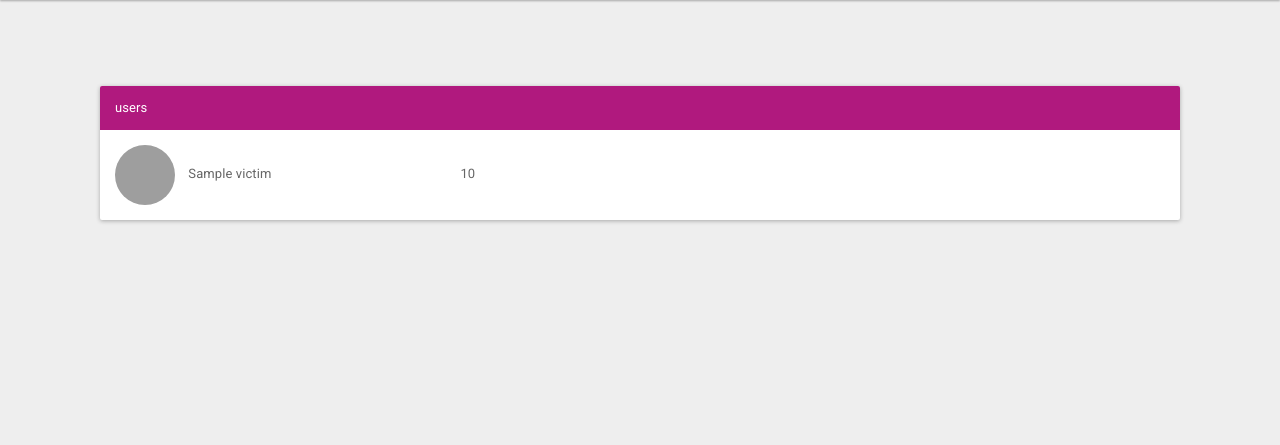
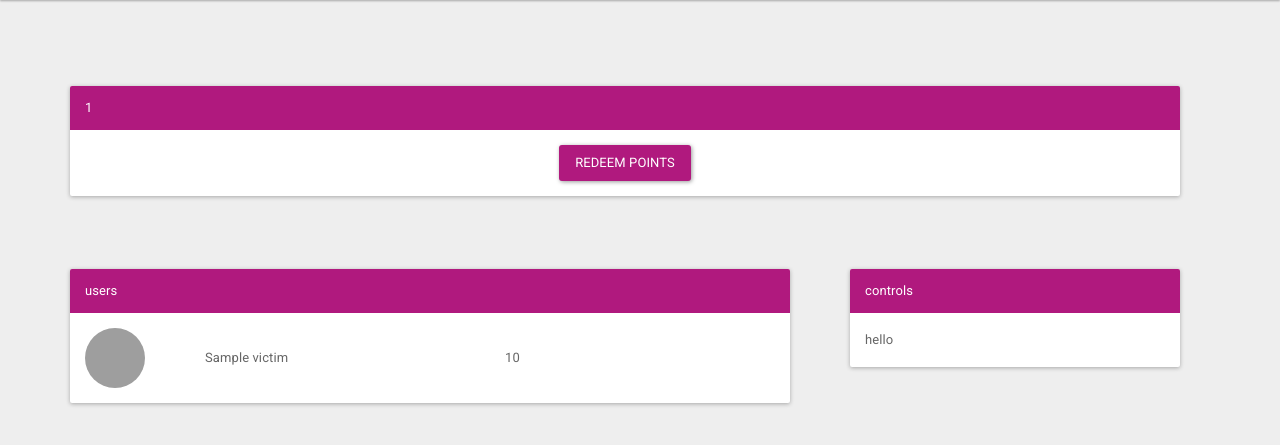
Before and after one commit to SkylerJaneClark/socialpoints, a Flask app: template primarynerd/templates/index.html in a window 1280 px wide. Shown: the part 64-509 px from the top of the page. Run offline with Flask 2, Linux system fonts and the light colour scheme; the template is opened without the code that fills it: most values are stand-ins (such as "Sample title", 1, 10 or a date in 2020); parts of the project's set-up code (start-up, migrations or seed data) failed here and were passed over; some libraries are stand-ins or nearby versions; grey boxes are pictures that could not be loaded.

Commit message:
redo of UI

```diff
--- a/primarynerd/__init__.py
+++ b/primarynerd/__init__.py
@@ -55,6 +55,7 @@ def hello():
     user_list = []
     for user in users.query.all():
         user_list.append(fuckeries.query.order_by(fuckeries.time.desc()).filter_by(victim=user.user).first())
+
     metadata = get_metadata()
     return render_template("index.html", metadata=metadata, user_list=user_list)
 
--- a/primarynerd/static/css/styles.css
+++ b/primarynerd/static/css/styles.css
@@ -7,7 +7,6 @@ body {
 
 @media screen and (max-width: 1680px) {
     .panel.panel-primary {
-        margin-left: 40px;
         margin-right: 40px;
         margin-top: 60px;
     }
@@ -15,7 +14,7 @@ body {
 
 @media screen and (max-width: 1280px) {
     .panel.panel-primary {
-        margin-left: 30px;
+
         margin-right: 30px;
         margin-top: 50px;
     }
@@ -23,7 +22,6 @@ body {
 
 @media screen and (max-width: 736px) {
     .panel.panel-primary {
-        margin-left: 20px;
         margin-right: 20px;
         margin-top: 40px;
     }
@@ -31,7 +29,6 @@ body {
 
 @media screen and (max-width: 480px) {
     .panel.panel-primary {
-        margin-left: 10px;
         margin-right: 10px;
         margin-top: 30px;
 }
@@ -42,3 +39,4 @@ body {
     max-width: 728px;
     max-height: 200px;
 }
+x
--- a/primarynerd/templates/base.html
+++ b/primarynerd/templates/base.html
@@ -77,7 +77,21 @@
 
 <body>
    <body>
-      {% block body %}
-      {% endblock %}
+          <div class="container">
+<div class="panel panel-primary">
+      <div class="panel-heading" style="color: #ffffff">
+           {{ metadata["uid"] }}
+      </div>
+      <div class="panel-body">
+            <button id="pointsButton" name="pointsButton" class="btn btn-primary center-block">redeem points</button>
+      </div>
+</div>
+</div>
+
+
+     {% block body %}
+
+
+     {% endblock %}
    </body>
 </html>
--- a/primarynerd/templates/index.html
+++ b/primarynerd/templates/index.html
@@ -1,14 +1,43 @@
 {% extends "base.html" %}
 {% block body %}
-<div class = "container">
-<div class = "panel panel-primary">
+<div class="container">
+  <div class="row">
+    <div class="col-sm-8 ">
+
+            <div class = "panel panel-primary" style="width: auto;"  >
                <div class = "panel-heading" style="color: #ffffff">
                   users
                </div>
                <div class = "panel-body">
                  {% for user in user_list%}
-	  <img src="https://profiles.csh.rit.edu/image/"+{{ user.victim }} class="img-circle" width="60" height = "60"  style="margin-right:10px" alt="profile" onerror="this.onerror=null;this.src='https://profiles.csh.rit.edu/image/wgahnagl';"> {{ user.victim }}<span class="tab-space">{{ user.points }}
+		 <div class ="row">
+		   <div class = "col-sm-2" style="height:60px">
+                     <img src="https://profiles.csh.rit.edu/image/"+{{ user.victim }} class="img-circle"width="60" height = "60"  style="margin-right:10px" alt="profile" onerror="this.onerror=null;this.src='https://profiles.csh.rit.edu/image/wgahnagl';">
+		   </div>
+		   <div class = "col-sm-5" style="height:60px">
+		     <div style="position:relative; top:50%; transform:translateY(-50%)">
+		       {{ user.victim }}
+		     </div>
+		   </div>
+		   <div class = "col-sm-5" style="height:60px">
+		     <div style="position:relative; top:50%; transform:translateY(-50%)">
+		       {{ user.points }}
+		     </div>
+                   </div>
+		  </div>
                   {% endfor %}
                </div>
 	    </div>
+  </div>
+    <div class="col-sm-4">
+            <div class="panel panel-primary" style="width: auto" position ="absolute">
+               <div class="panel-heading" style="color: #ffffff">
+                  controls
+               </div>
+               <div class="panel-body">
+                  hello
+            </div>
+         </div>
+    </div>
+    </div>
 {% endblock %}
```
Lines whose indentation alone changed are shown as unchanged.
